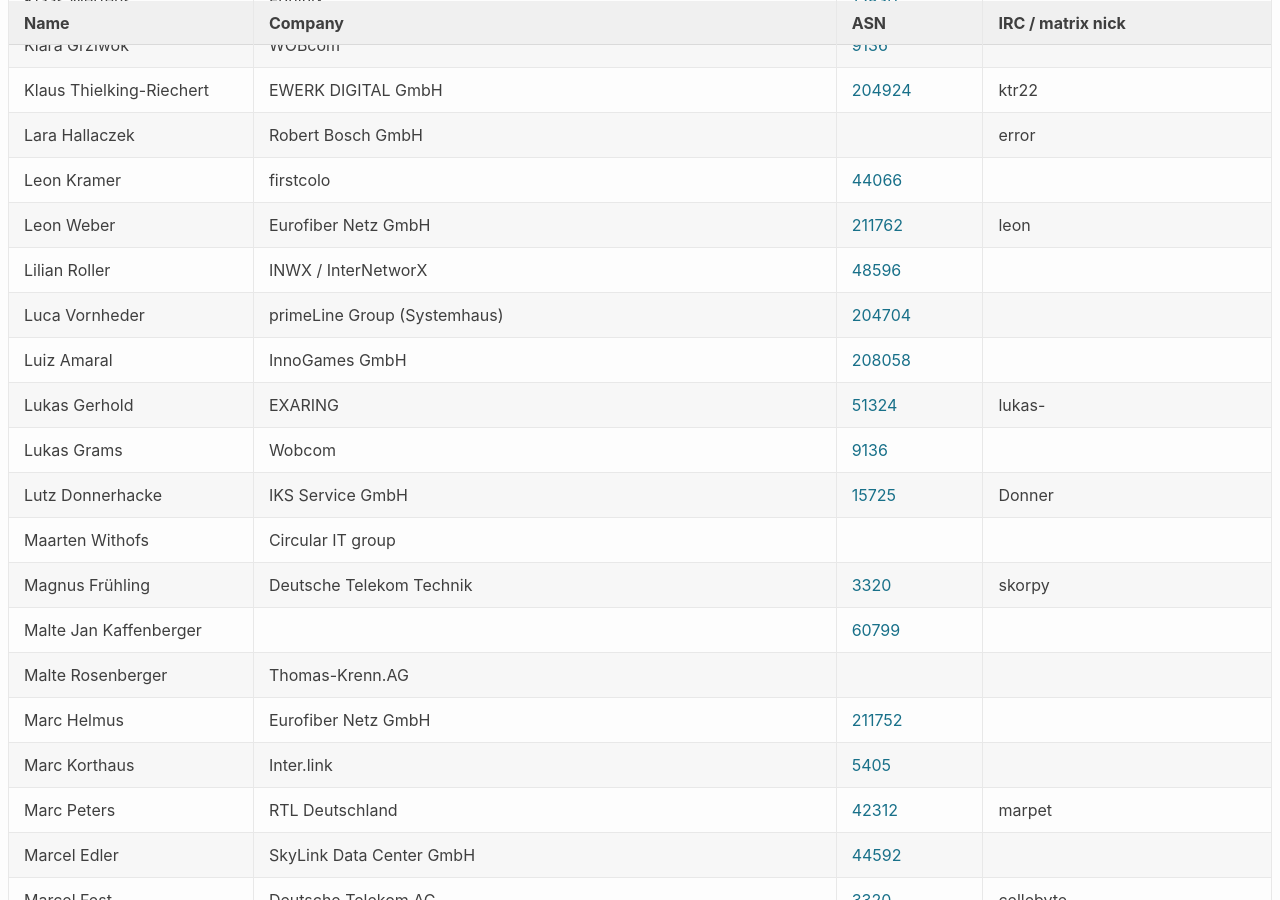
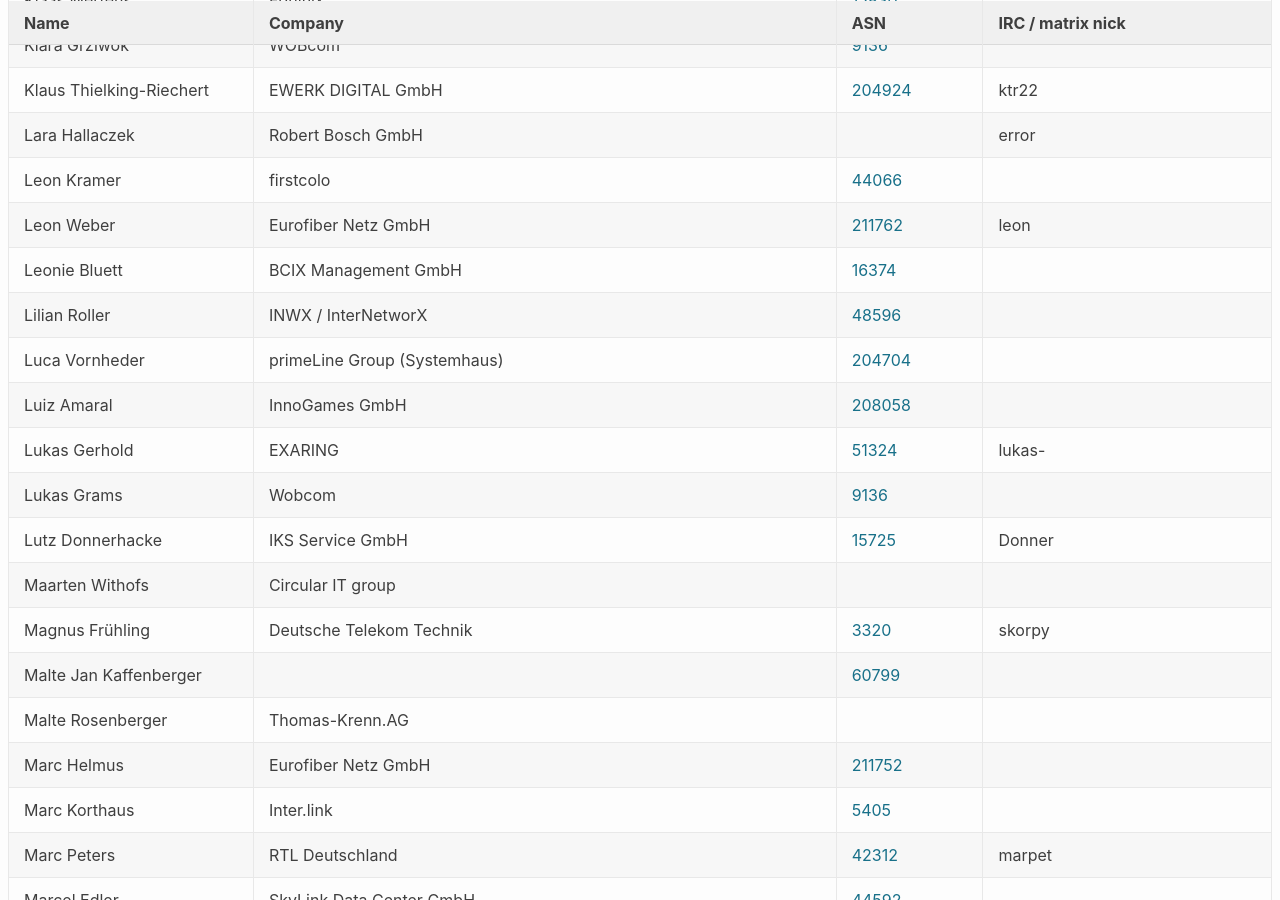
Before and after one commit to denog/pretix-attendeelist, a Jekyll site: the page built from denog16/index.markdown, in a window 1280 px wide and 900 px high, scrolled down 6661 px. Built offline with Jekyll 4.4.1, drawn with Linux system fonts in a browser that asks for light colours.

Commit message:
Latest data: Wed Oct  2 10:47:53 UTC 2024

```diff
--- a/_data/attendees_denog16_onsite.json
+++ b/_data/attendees_denog16_onsite.json
@@ -876,6 +876,12 @@
     "asn": null
   },
   {
+    "name": "Leonie Bluett",
+    "company": "BCIX Management GmbH",
+    "irc": null,
+    "asn": "16374"
+  },
+  {
     "name": "Leon Kramer",
     "company": "firstcolo",
     "irc": null,
```
